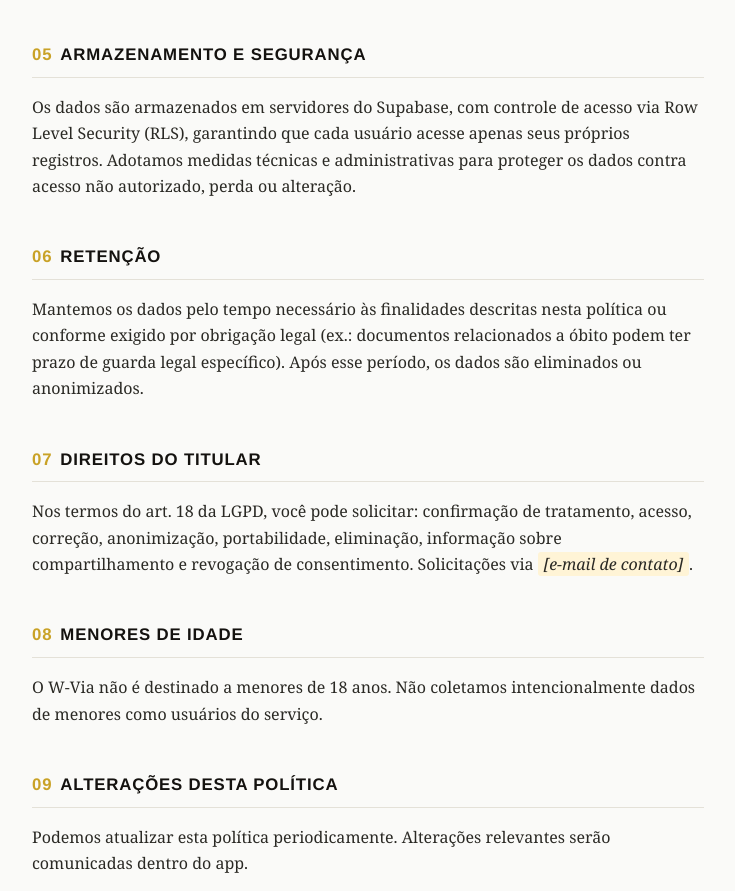
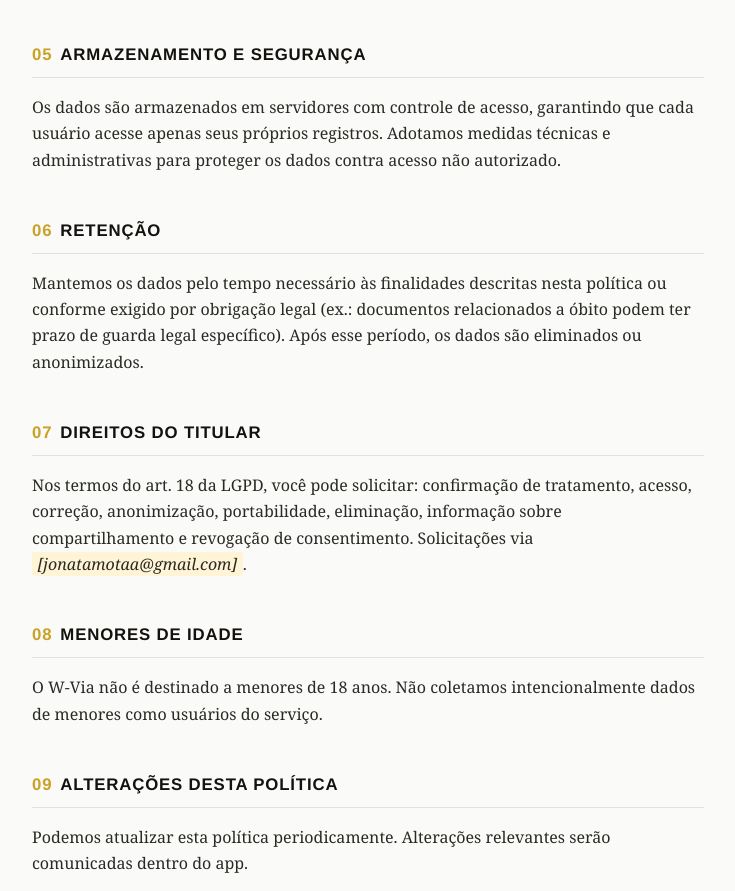
Before and after one commit to jonatamota/W-Via-App, a plain HTML site: page policy.html in a window 1280 px wide. Shown: the part 1749-2640 px from the top of the page, without its empty margins (272-1007 px from the left). Drawn offline with Linux system fonts and the light colour scheme.

Commit message:
Clarify data storage and contact details in policy
Updated security and rights sections to clarify data storage and contact information.

```diff
--- a/index.html
+++ b/policy.html
@@ -285,9 +285,9 @@
 
     <section id="seguranca">
       <h2><span class="num">05</span>Armazenamento e segurança</h2>
-      <p>Os dados são armazenados em servidores do Supabase, com controle de acesso via Row Level Security (RLS),
+      <p>Os dados são armazenados em servidores com controle de acesso,
         garantindo que cada usuário acesse apenas seus próprios registros. Adotamos medidas técnicas e administrativas
-        para proteger os dados contra acesso não autorizado, perda ou alteração.</p>
+        para proteger os dados contra acesso não autorizado.</p>
     </section>
 
     <section id="retencao">
@@ -301,7 +301,7 @@
       <h2><span class="num">07</span>Direitos do titular</h2>
       <p>Nos termos do art. 18 da LGPD, você pode solicitar: confirmação de tratamento, acesso, correção, anonimização,
         portabilidade, eliminação, informação sobre compartilhamento e revogação de consentimento. Solicitações via
-        <span class="placeholder">[e-mail de contato]</span>.
+        <span class="placeholder">[jonatamotaa@gmail.com]</span>.
       </p>
     </section>
 
```
